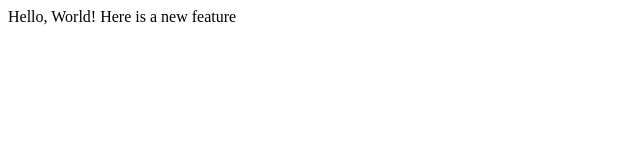
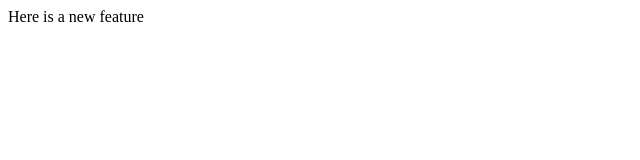
Before and after one commit to abdulamu/HU-lec1, a plain HTML site: page index.html in a window 1280 px wide. Shown: the whole page, without its empty margins (0-640 px from the left). Drawn offline with Linux system fonts and the light colour scheme.

```diff
--- a/index.html
+++ b/index.html
@@ -4,7 +4,6 @@
     <title>Test</title>
   </head>
   <body>
-    Hello, World!
     Here is a new feature
   </body>
 </html>
```
